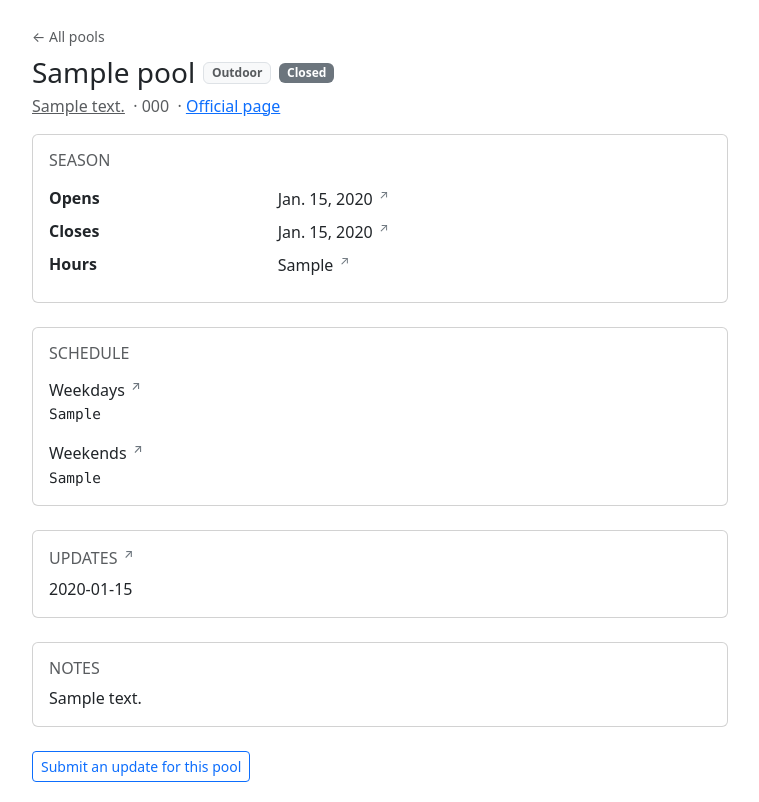
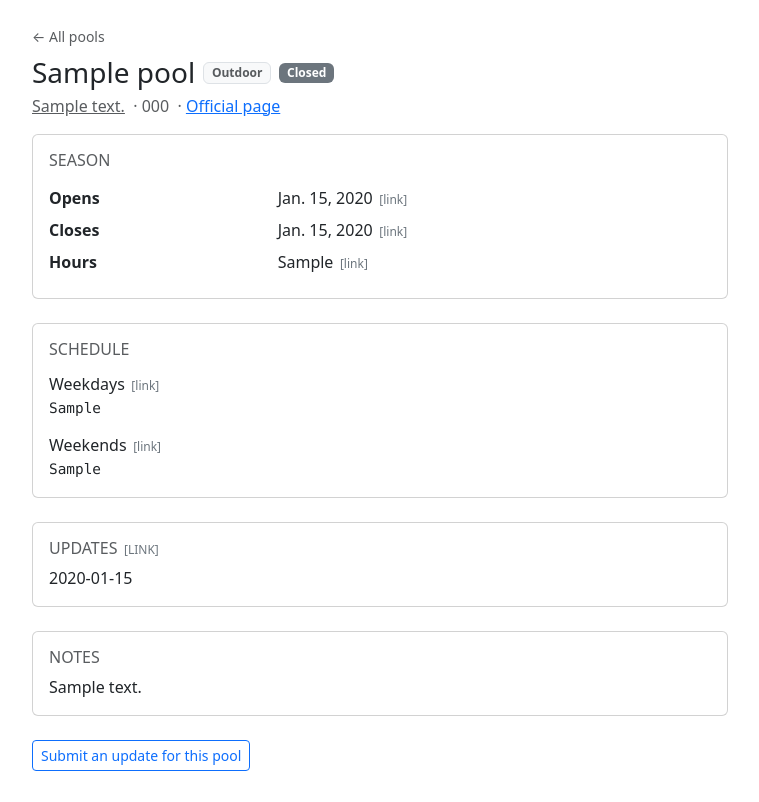
Before and after one commit to rosenbergj/phillypools, a Django app: page /pools/1/ in a window 1280 px wide. Shown: the part 56-858 px from the top of the page, without its empty margins (260-1019 px from the left). Run offline with Django 5.2, Linux system fonts and the light colour scheme; tables that the repository leaves empty hold one stand-in row (values such as "Sample post").

Commit message:
Change source link arrow to [link]; fix LLM year assumption
- Replace ↗ glyph with [link] text on pool detail page (more readable)
- Remove vertical-align:super from .source-link CSS
- Inject today's date into LLM system prompt so yearless dates default
  to the current year
- Add stale_year_warning field to LLM JSON schema; prepend a visible
  warning to parsed_notes when the LLM flags prior-season content

Co-Authored-By: Claude Sonnet 4.6 <noreply@anthropic.com>

```diff
--- a/pools/templates/pools/base.html
+++ b/pools/templates/pools/base.html
@@ -22,7 +22,7 @@
   <style>
     body { display: flex; flex-direction: column; min-height: 100vh; }
     main { flex: 1; }
-    .source-link { font-size: .75em; color: #6c757d; text-decoration: none; vertical-align: super; margin-left: .2em; }
+    .source-link { font-size: .75em; color: #6c757d; text-decoration: none; margin-left: .2em; }
     .source-link:hover { color: #0d6efd; }
     .pool-card.highlighted { background-color: #fff3cd !important; transition: background-color .3s; }
     .status-open { color: #198754; font-weight: 500; }
--- a/pools/templates/pools/detail.html
+++ b/pools/templates/pools/detail.html
@@ -35,7 +35,7 @@
           {% if pool.opening_date %}
             {{ pool.opening_date }}
             {% if pool.opening_date_source_url %}
-              <a href="{{ pool.opening_date_source_url }}" target="_blank" rel="noopener" class="source-link" title="Source">↗</a>
+              <a href="{{ pool.opening_date_source_url }}" target="_blank" rel="noopener" class="source-link" title="Source">[link]</a>
             {% endif %}
           {% else %}
             <span class="text-muted">Unknown</span>
@@ -47,7 +47,7 @@
           {% if pool.closing_date %}
             {{ pool.closing_date }}
             {% if pool.closing_date_source_url %}
-              <a href="{{ pool.closing_date_source_url }}" target="_blank" rel="noopener" class="source-link" title="Source">↗</a>
+              <a href="{{ pool.closing_date_source_url }}" target="_blank" rel="noopener" class="source-link" title="Source">[link]</a>
             {% endif %}
           {% else %}
             <span class="text-muted">Unknown</span>
@@ -59,7 +59,7 @@
           <dd class="col-sm-8">
             {{ pool.hours }}
             {% if pool.hours_source_url %}
-              <a href="{{ pool.hours_source_url }}" target="_blank" rel="noopener" class="source-link" title="Source">↗</a>
+              <a href="{{ pool.hours_source_url }}" target="_blank" rel="noopener" class="source-link" title="Source">[link]</a>
             {% endif %}
           </dd>
         {% endif %}
@@ -77,7 +77,7 @@
           <h3 class="h6 mb-1">
             Weekdays
             {% if pool.weekday_schedule_source_url %}
-              <a href="{{ pool.weekday_schedule_source_url }}" target="_blank" rel="noopener" class="source-link" title="Source">↗</a>
+              <a href="{{ pool.weekday_schedule_source_url }}" target="_blank" rel="noopener" class="source-link" title="Source">[link]</a>
             {% endif %}
           </h3>
           <pre class="mb-3" style="font-size:.9em;white-space:pre-wrap">{{ pool.weekday_schedule }}</pre>
@@ -87,7 +87,7 @@
           <h3 class="h6 mb-1">
             Weekends
             {% if pool.weekend_schedule_source_url %}
-              <a href="{{ pool.weekend_schedule_source_url }}" target="_blank" rel="noopener" class="source-link" title="Source">↗</a>
+              <a href="{{ pool.weekend_schedule_source_url }}" target="_blank" rel="noopener" class="source-link" title="Source">[link]</a>
             {% endif %}
           </h3>
           <pre class="mb-0" style="font-size:.9em;white-space:pre-wrap">{{ pool.weekend_schedule }}</pre>
@@ -105,7 +105,7 @@
             <div class="small text-muted">
               {{ change.date_from }}{% if change.date_from != change.date_to %} – {{ change.date_to }}{% endif %}
               {% if change.source_url %}
-                <a href="{{ change.source_url }}" target="_blank" rel="noopener" class="source-link" title="Source">↗</a>
+                <a href="{{ change.source_url }}" target="_blank" rel="noopener" class="source-link" title="Source">[link]</a>
               {% endif %}
             </div>
             <div>{{ change.description }}</div>
@@ -121,7 +121,7 @@
         <h2 class="h6 text-uppercase text-muted mb-2">
           Updates
           {% if pool.updates_source_url %}
-            <a href="{{ pool.updates_source_url }}" target="_blank" rel="noopener" class="source-link" title="Source">↗</a>
+            <a href="{{ pool.updates_source_url }}" target="_blank" rel="noopener" class="source-link" title="Source">[link]</a>
           {% endif %}
         </h2>
         <p class="mb-0">{{ pool.updates }}</p>
--- a/pools/views.py
+++ b/pools/views.py
@@ -307,7 +307,10 @@ def submit(request):
         submission.parsed_hours = parsed_fields.get("hours") or ""
         submission.parsed_weekday_schedule = parsed_fields.get("weekday_schedule") or ""
         submission.parsed_weekend_schedule = parsed_fields.get("weekend_schedule") or ""
-        submission.parsed_notes = parsed_fields.get("notes") or ""
+        parsed_notes = parsed_fields.get("notes") or ""
+        if parsed_fields.get("stale_year_warning"):
+            parsed_notes = "WARNING: Source may be from a prior season — verify dates before applying.\n" + parsed_notes
+        submission.parsed_notes = parsed_notes
         submission.llm_confidence = parsed_fields.get("confidence", "")
         submission.save()
 
```
Also changed, not shown: pools/services/llm_parser.py (+21 -10 lines).
